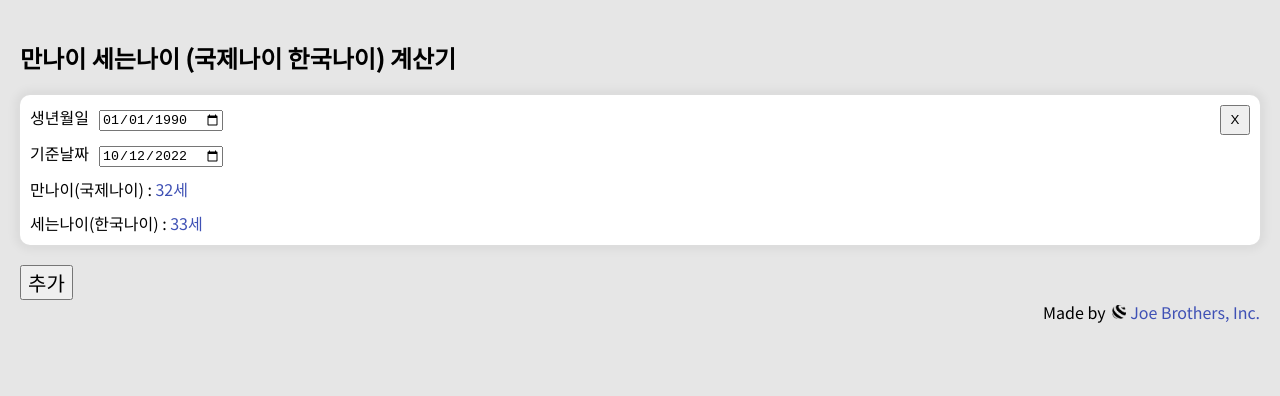
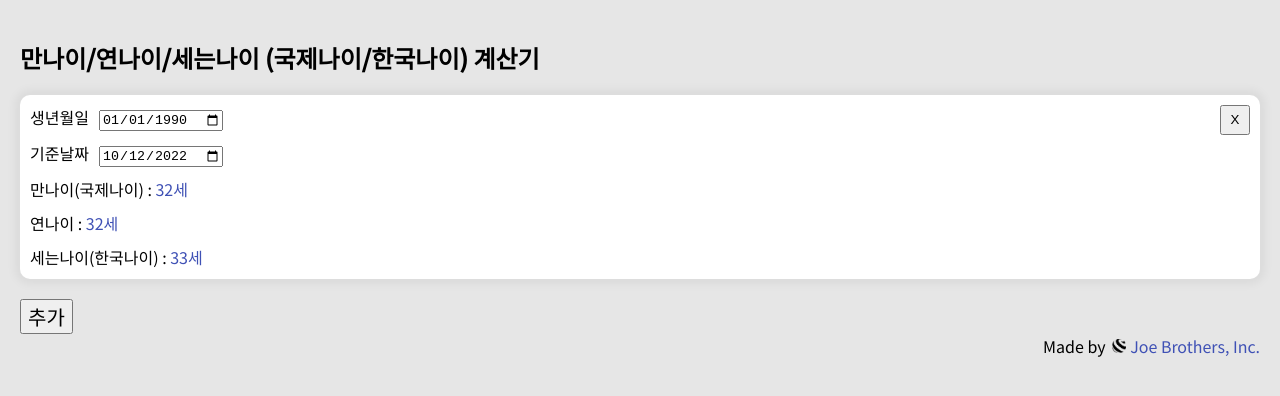
Before and after one commit to joe-brothers/age-calculator, a React (Vite) app: page / in a window 1280 px wide. Shown: the top 396 px of the page. Built offline with nearby package versions, Linux system fonts and the light colour scheme.

Commit message:
Add: 연나이

```diff
--- a/index.html
+++ b/index.html
@@ -6,7 +6,7 @@
     <link rel="preconnect" href="https://fonts.gstatic.com" crossorigin>
     <link href="https://fonts.googleapis.com/css2?family=Noto+Sans+KR:wght@400;500&display=swap" rel="stylesheet">
     <meta name="viewport" content="width=device-width, initial-scale=1.0" />
-    <title>만나이 세는나이 계산기</title>
+    <title>만나이/연나이/세는나이 계산기</title>
   </head>
   <body>
     <div id="root"></div>
--- a/src/App.tsx
+++ b/src/App.tsx
@@ -75,7 +75,7 @@ function App() {
 
   return (
     <div className="App">
-      <h2>만나이 세는나이 (국제나이 한국나이) 계산기</h2>
+      <h2>만나이/연나이/세는나이 (국제나이/한국나이) 계산기</h2>
       <section className="container-calculators">
         {data.map(({ id, dateBirth, dateAnchor }) => (
           <Calculator
--- a/src/components/Calculator.tsx
+++ b/src/components/Calculator.tsx
@@ -1,5 +1,4 @@
 import React, { useState } from "react";
-import moment from "moment";
 
 export const Calculator = ({
   dateBirth,
@@ -41,10 +40,18 @@ export const Calculator = ({
       </label>
       <p>
         만나이(국제나이) :{" "}
-        {!ageInternational || ageInternational < 0 ? (
+        {isNaN(ageInternational) || ageInternational < 0 ? (
           <span>올바른 날짜를 입력해주세요.</span>
         ) : (
           <span>{ageInternational}세</span>
+        )}
+      </p>
+      <p>
+        연나이 :{" "}
+        {!ageKorean || ageKorean - 1 < 0 ? (
+          <span>올바른 날짜를 입력해주세요.</span>
+        ) : (
+          <span>{ageKorean - 1}세</span>
         )}
       </p>
       <p>
```
